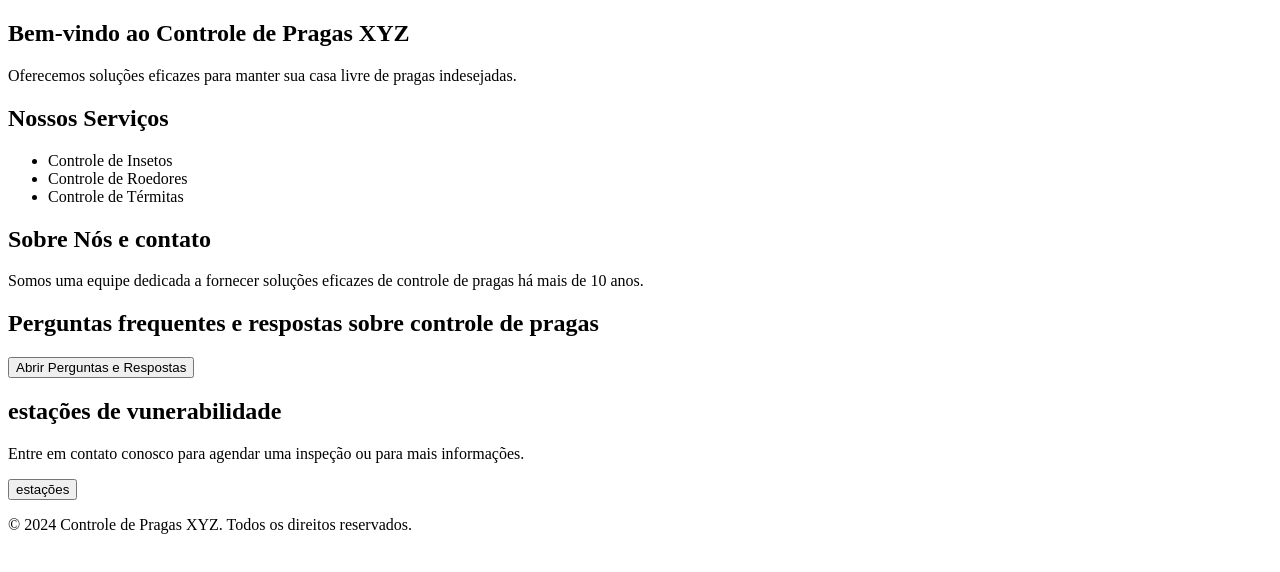
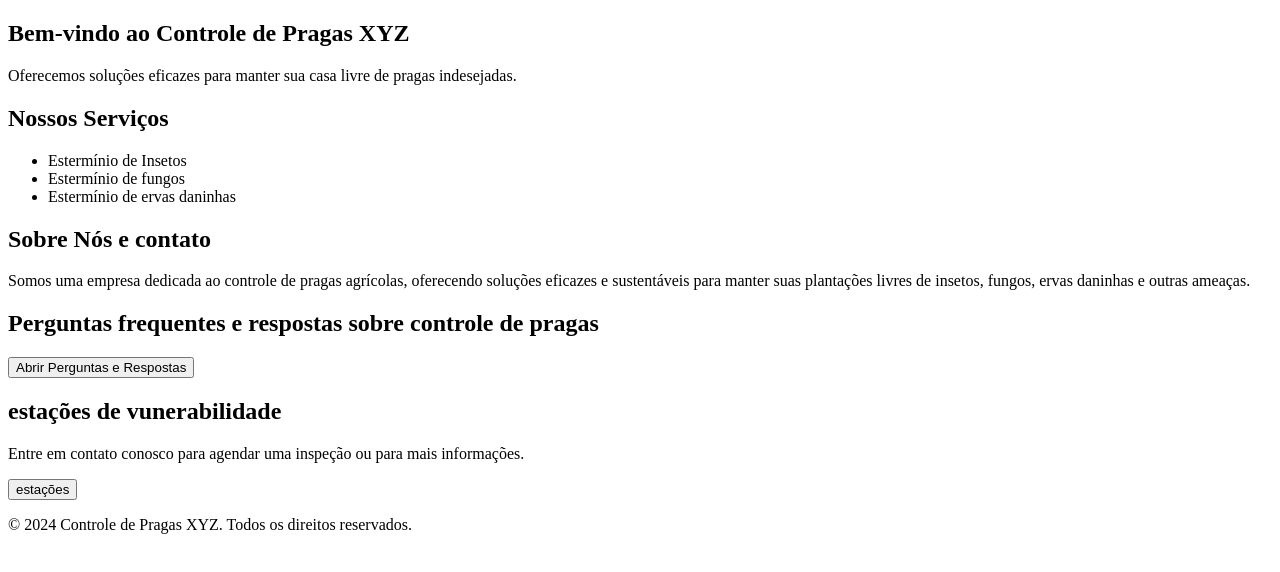
Before and after one commit to matheuserickputo/agropro, a plain HTML site: page index.html in a window 1280 px wide. Drawn offline with Linux system fonts and the light colour scheme.

Commit message:
estermínio

```diff
--- a/index.html
+++ b/index.html
@@ -57,15 +57,16 @@
     <section id="services">
         <h1>Nossos Serviços</h1>
         <ul>
-            <li>Controle de Insetos</li>
-            <li>Controle de Roedores</li>
-            <li>Controle de Térmitas</li>
+            <li>Estermínio de Insetos</li>
+            <li>Estermínio de fungos</li>
+            <li>Estermínio de ervas daninhas</li>
         </ul>
     </section>
 
     <section id="about">
         <h1>Sobre Nós e contato</h1>
-        <p>Somos uma equipe dedicada a fornecer soluções eficazes de controle de pragas há mais de 10 anos.</p>
+        <p>Somos uma empresa dedicada ao controle de pragas agrícolas, oferecendo soluções eficazes e
+    sustentáveis para manter suas plantações livres de insetos, fungos, ervas daninhas e outras ameaças.</p>
     </section>
 
    <section>
```
